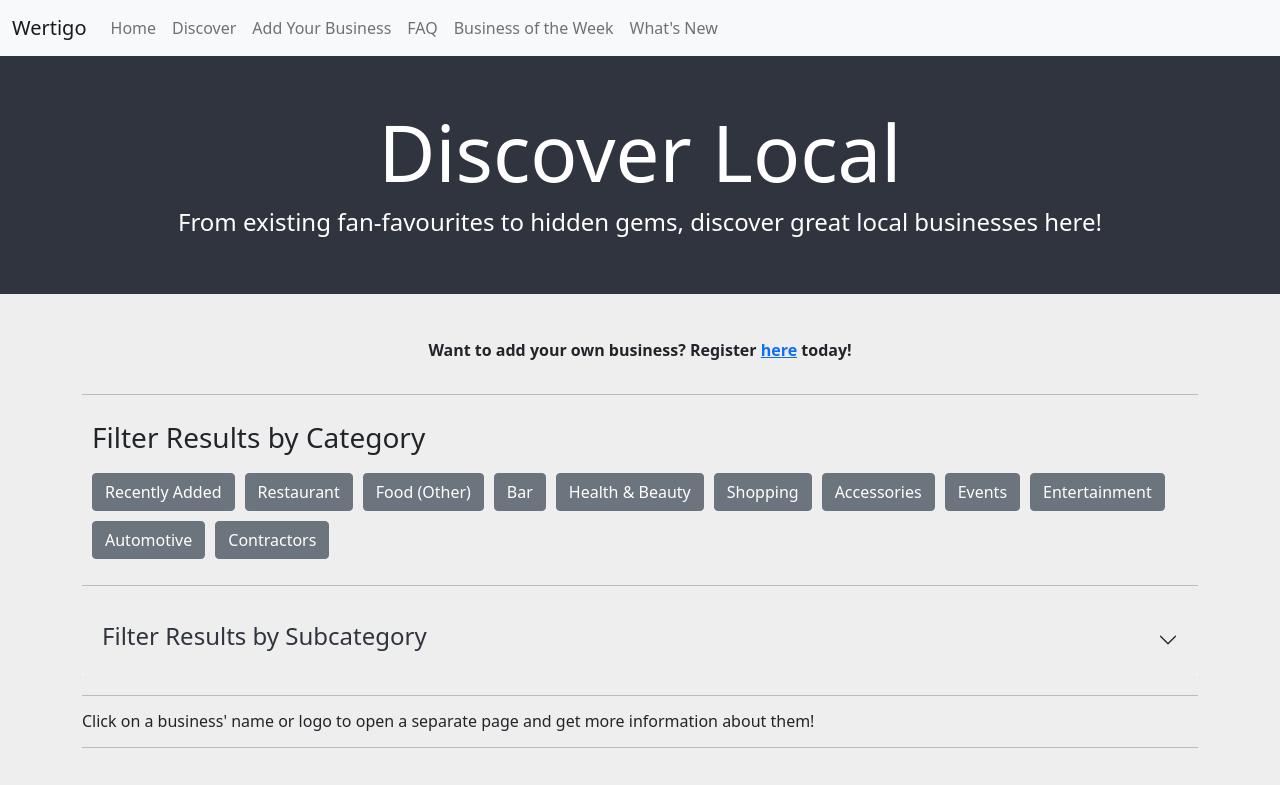
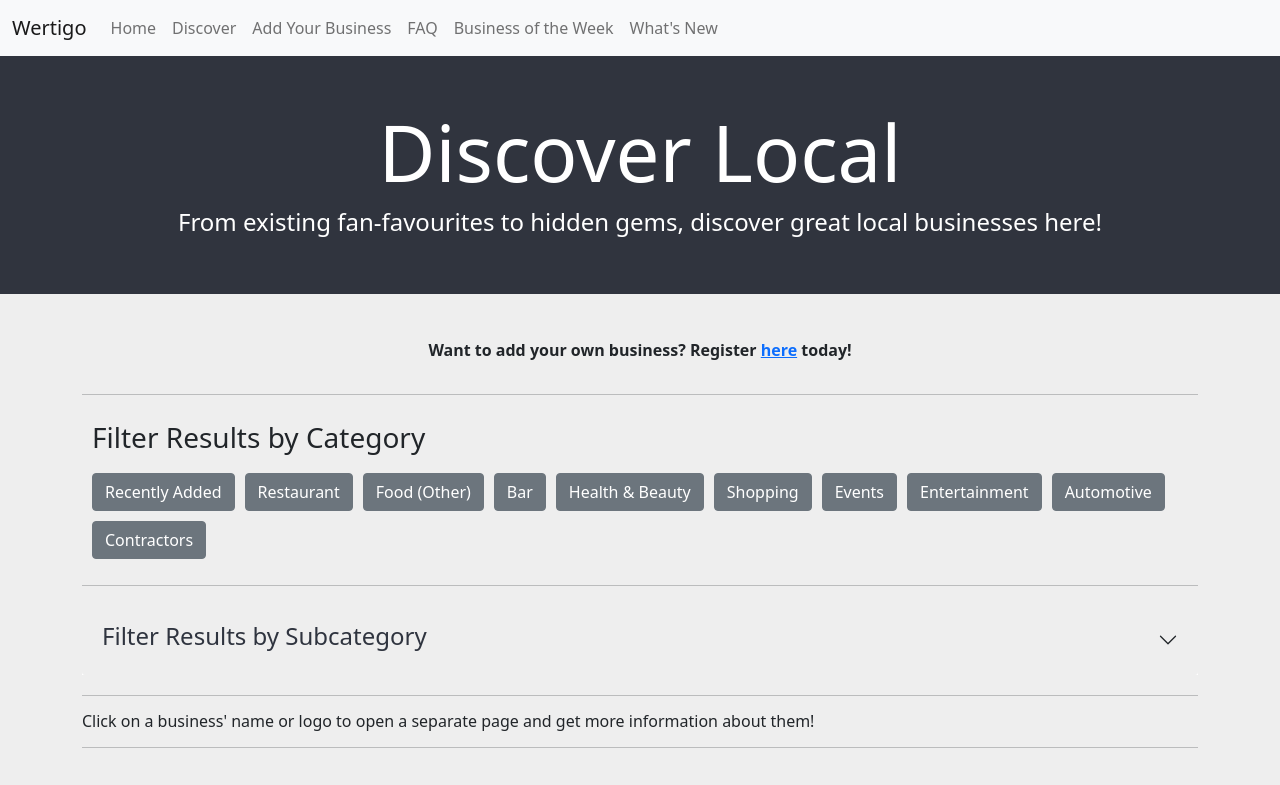
Before and after one commit to tonyalas/wertigo, a React (Create React App) app in the folder react-ui/: page /discover in a window 1280 px wide. Shown: the top 785 px of the page. Built offline with nearby package versions, Linux system fonts and the light colour scheme.

Commit message:
removed the Accessories category and migrated the businesses to Shopping

```diff
--- a/react-ui/src/NoneButtons.js
+++ b/react-ui/src/NoneButtons.js
@@ -21,10 +21,6 @@ export default [
         buttonName: 'None'
     },
     {
-        name: 'Accessories',
-        buttonName: 'None'
-    },
-    {
         name: 'Events',
         buttonName: 'None'
     },
--- a/react-ui/src/businessesData.js
+++ b/react-ui/src/businessesData.js
@@ -827,7 +827,7 @@ module.exports = [
     {
         id: 28,
         name: 'Pipe\'s Palace',
-        category: 'Accessories',
+        category: 'Shopping',
         subcategory: 'Smoke Shop',
         picturePath: '/images/pipespalace.jpeg',
         description: '',
@@ -2235,7 +2235,7 @@ module.exports = [
     {
         id: 5,
         name: 'Bella Armande Jewelry',
-        category: 'Accessories',
+        category: 'Shopping',
         subcategory: 'Jewelry',
         picturePath: '/images/bellaarmande.jpg',
         businessPicture1: 'https://res.cloudinary.com/wertigo/image/upload/v1644343983/businessPictures/BellaArmande/BA1_yaeuvg.jpg',
@@ -2339,7 +2339,7 @@ module.exports = [
     {
         id: 3,
         name: 'Threedee Lab',
-        category: 'Accessories',
+        category: 'Shopping',
         subcategory: 'Gifts',
         picturePath: '/images/threedlab.png',
         businessPicture1: 'https://res.cloudinary.com/wertigo/image/upload/v1644344352/businessPictures/ThreedeeLab/3d-1_gcpzqu.jpg',
--- a/react-ui/src/components/FilterButton/FilterButton.js
+++ b/react-ui/src/components/FilterButton/FilterButton.js
@@ -19,7 +19,7 @@ function FilterButton({ button, filter }) {
 
                     <button type='button' className='btn btn-secondary category-button filter-button' onClick={() => filter('Shopping')}>Shopping</button>
 
-                    <button type='button' className='btn btn-secondary category-button filter-button' onClick={() => filter('Accessories')}>Accessories</button>
+                    {/* <button type='button' className='btn btn-secondary category-button filter-button' onClick={() => filter('Accessories')}>Accessories</button> */}
 
                     <button type='button' className='btn btn-secondary category-button filter-button' onClick={() => filter('Events')}>Events</button>
 
--- a/react-ui/src/pTags.js
+++ b/react-ui/src/pTags.js
@@ -25,10 +25,6 @@ export default [
         description: 'Shopping'
     },
     {
-        name: 'Accessories',
-        description: 'Accessories'
-    },
-    {
         name: 'Events',
         description: 'Events'
     },
--- a/react-ui/src/pages/ContactUsPage/ContactUsPage.js
+++ b/react-ui/src/pages/ContactUsPage/ContactUsPage.js
@@ -216,7 +216,6 @@ function ContactUsPage() {
                                         <option>Bar</option>
                                         <option>Health & Wellness</option>
                                         <option>Shopping</option>
-                                        <option>Accessories</option>
                                         <option>Events</option>
                                         <option>Entertainment</option>
                                         <option>Automotive</option>
```
